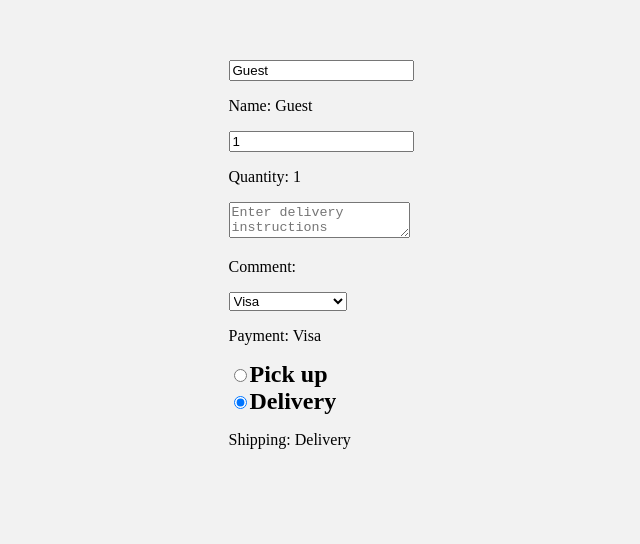
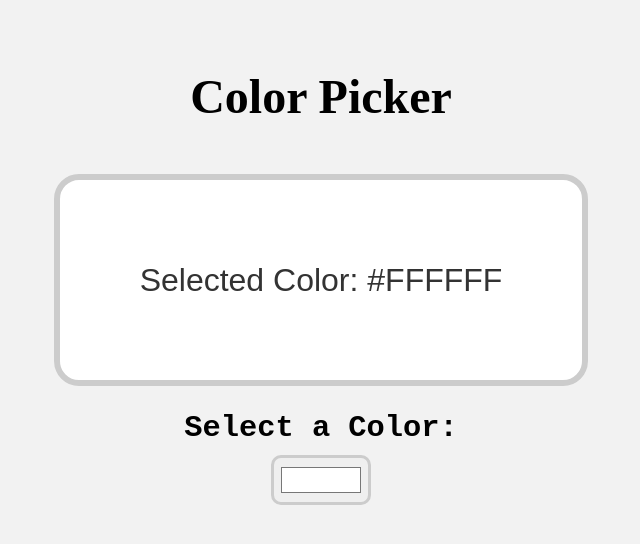
Before and after one commit to EsteAdonis/my-react-app-improved, a React (Vite) app: page / in a window 1280 px wide. Shown: the part 138-682 px from the top of the page, without its empty margins (319-959 px from the left). Built offline with nearby package versions, Linux system fonts and the light colour scheme.

Commit message:
Color Picker

```diff
--- a/src/App.jsx
+++ b/src/App.jsx
@@ -11,14 +11,15 @@
 // import Button from './ClickEvents-Button/Button';
 // import ProfilePicture from './ProfilePicture/ProfilePicture'
 // import Counter from './Counter/Counter';
-import MyComponent from './MyComponent/MyComponent';
-
+// import MyComponent from './MyComponent/MyComponent';
+import ColorPicker from './ColorPicker/ColorPicker';
 
 function App() {
 
   return (
     <>
-        <MyComponent />
+
+        <ColorPicker />
     </>
   )
 }
--- a/src/ColorPicker/ColorPicker.jsx
+++ b/src/ColorPicker/ColorPicker.jsx
@@ -1,6 +1,6 @@
-import React, { useState } from 'react';
+import { useState } from 'react';
 
-function ColorPiker() {
+function ColorPicker() {
   const [color, setColor] = useState("#FFFFFF");
 
   function handleColorChange(event) {
@@ -9,15 +9,14 @@ function ColorPiker() {
 
   return (
     <div className="color-picker-container">
-      <h1>Color Picker
-        <div className="color-display" style={{ backgroundColor: color }}>
-          <p>Selected Color: {color}</p>
-        </div>
-        <label>Select a Color:</label>
-        <input type="color" value={color} onChange={handleColorChange}></input>
-      </h1>
+      <h1>Color Picker</h1>
+      <div className="color-display" style={{ backgroundColor: color }}>
+        <p>Selected Color: {color}</p>
+      </div>
+      <label>Select a Color:</label>
+      <input type="color" value={color} onChange={handleColorChange}></input>
     </div>
   )
 }
 
-export default ColorPiker
+export default ColorPicker
--- a/src/index.css
+++ b/src/index.css
@@ -94,14 +94,19 @@ h1 {
 
 .color-display {
   width: 300p;
-  height: 300px;
+  height: 200px;
   display: flex;
   justify-content: center;
   align-items: center;
-  border: 5px solid hsl(0, 0%, 80%);
+  border: 6px solid hsl(0, 0%, 80%);
   border-radius: 25px;
   margin-bottom: 25px;
+  padding: 0 5em;
   transition: 0.35s ease;
+  p {
+    font-family: Arial;
+    font-size: 2em !important;
+  }
 }
 
 .color-display p {
@@ -111,13 +116,14 @@ h1 {
 }
 
 label {
-  font-size: 1.5rem;
+  font-family: monospace;
+  font-size: 1.9rem;
   font-weight: bold;
   margin-bottom:10px;
 }
 
 input[type="color"] {
-  width: 75px;
+  width: 100px;
   height: 50px;
   padding: 5px;
   border-radius: 10px;
```
